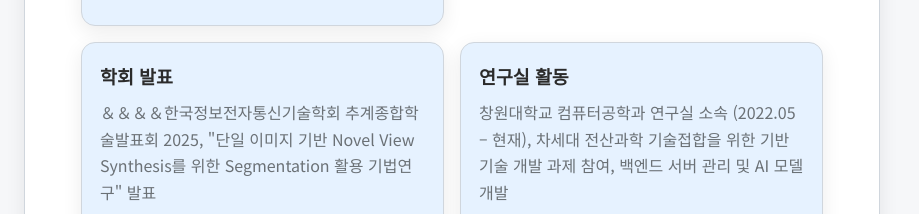
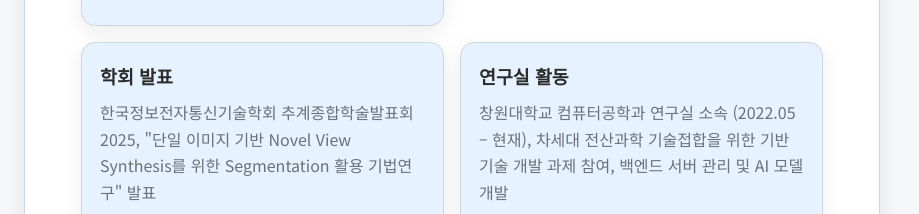
Before and after one commit to park-jin-seong1005/-, a plain HTML site: page index.html in a window 1280 px wide. Shown: the part 4868-5082 px from the top of the page, without its empty margins (0-919 px from the left). Drawn offline with Linux system fonts and the light colour scheme.

Commit message:
Update index.html

```diff
--- a/index.html
+++ b/index.html
@@ -373,7 +373,7 @@
 
             <article class="card">
             <h3 class="card-title">학회 발표</h3>
-            <p class="card-desc">＆＆＆＆한국정보전자통신기술학회 추계종합학술발표회 2025, "단일 이미지 기반 Novel View Synthesis를 위한 Segmentation 활용 기법연구" 발표</p>
+            <p class="card-desc">한국정보전자통신기술학회 추계종합학술발표회 2025, "단일 이미지 기반 Novel View Synthesis를 위한 Segmentation 활용 기법연구" 발표</p>
             <p class="card-desc">한국정보전자통신기술학회 춘계종합학술발표회 2025, "효과적인 기상 예측 모델 배포를 위한 Docker 컨테이너화 기법 연구" 발표</p>
             <p class="card-desc">한국정보전자통신기술학회 추계종합학술발표회 2024, "도로 돌발상황 관제를 위한 YOLOv8 기반 이상 보행자 탐지 기법 연구" 발표</p>
             <p class="card-desc">한국정보전자통신기술학회 추계종합학술발표회 2024, "RPA 소프트웨어를 활용한 지역 제조업체의 사무자동화 기술 연구" 발표</p>
```
